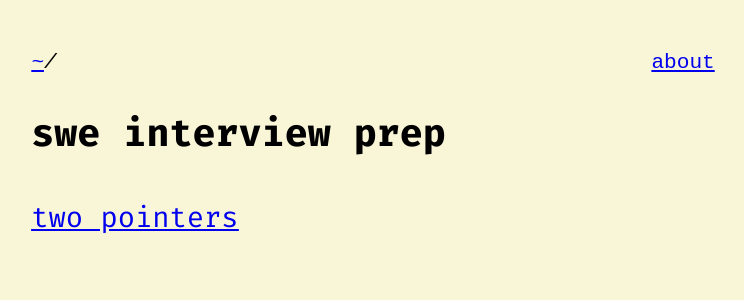
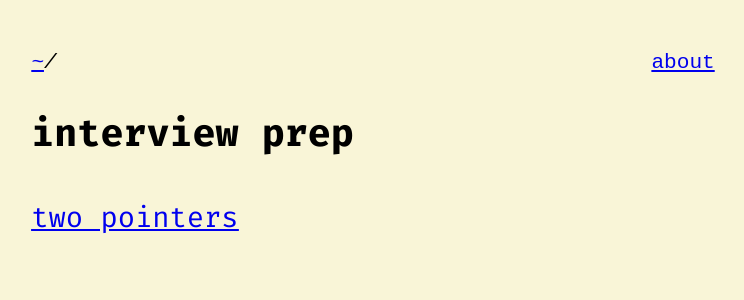
Before and after one commit to barrett-ruth/interview-prep, a React (Vite) app: page / in a window 1280 px wide. Shown: the top 300 px of the page, without its empty margins (267-1011 px from the left). Built offline with nearby package versions, Linux system fonts and the light colour scheme.

Commit message:
feat: rename project

```diff
--- a/package.json
+++ b/package.json
@@ -1,5 +1,5 @@
 {
-  "name": "swe-interview-prep",
+  "name": "interview-prep",
   "private": true,
   "version": "0.0.0",
   "type": "module",
--- a/src/App.tsx
+++ b/src/App.tsx
@@ -13,7 +13,7 @@ function Home() {
   return (
     <>
       <Breadcrumb />
-      <h1>swe interview prep</h1>
+      <h1>interview prep</h1>
       <Link to='/two-pointers'>
         <h2>two pointers</h2>
       </Link>
```
Also changed, not shown: 1 other file (tests, documents, lock files or other folders).
